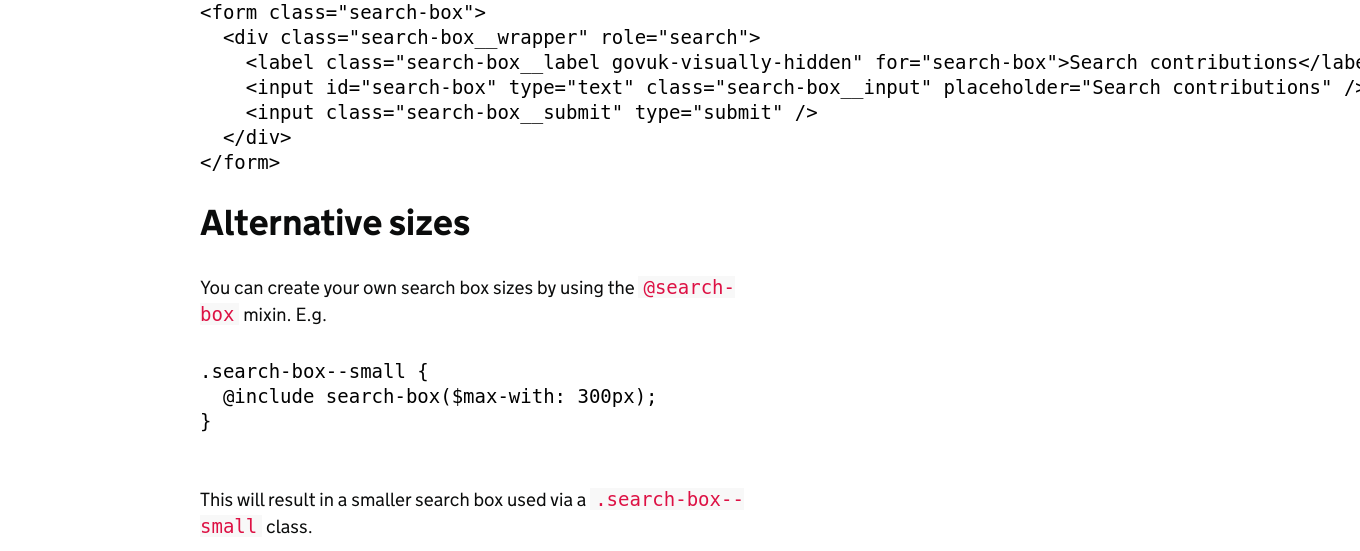
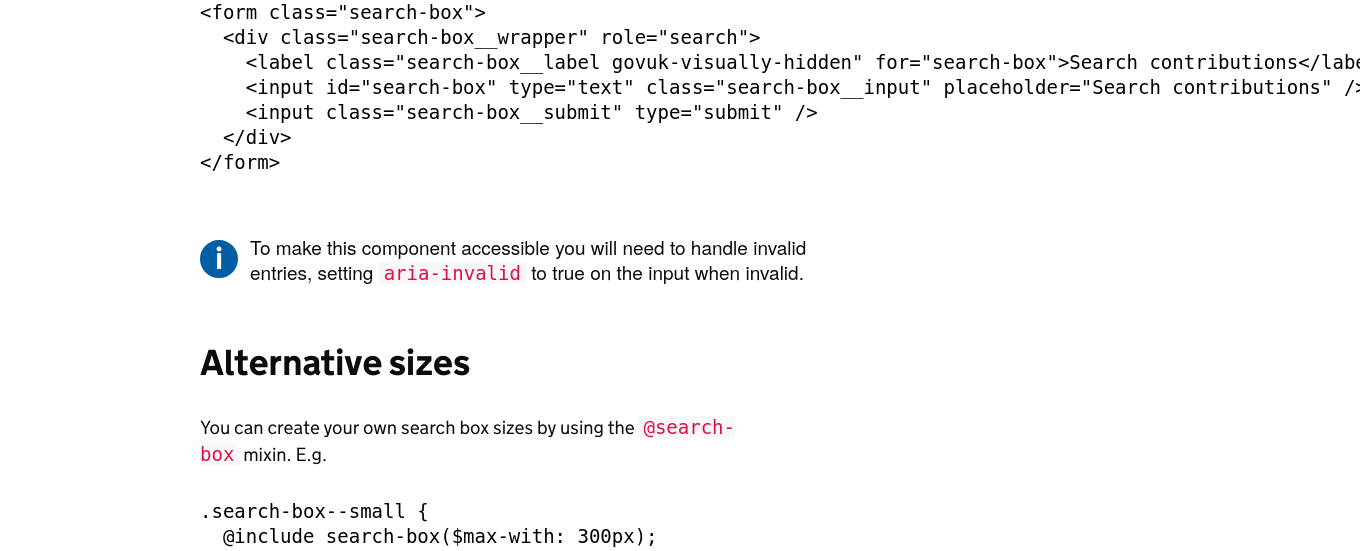
Before and after one commit to digital-land/digital-land-frontend-heroku, a Flask app: page /search in a window 1360 px wide; the page is wider, and only the part inside the window is pictured. Shown: the part 709-1260 px from the top of that part. Run offline with Flask 2, Linux system fonts and the light colour scheme; some libraries are stand-ins or nearby versions.

Commit message:
added further info to the search component page

```diff
--- a/application/templates/search.html
+++ b/application/templates/search.html
@@ -37,6 +37,14 @@
 </code>
 </pre>
 
+<div class="dl-info-text">
+  <span class="dl-info-text__icon" aria-hidden="true">i</span>
+  <p class="dl-info-text__text">
+    <span class="dl-info-text__assistive">Please note</span>
+    To make this component accessible you will need to handle invalid entries, setting <code>aria-invalid</code> to true on the input when invalid.
+  </p>
+</div>
+
 <h2 class="govuk-heading-l">Alternative sizes</h2>
 <p class="govuk-body">You can create your own search box sizes by using the <code>@search-box</code> mixin. E.g.</p>
 <pre>
```
